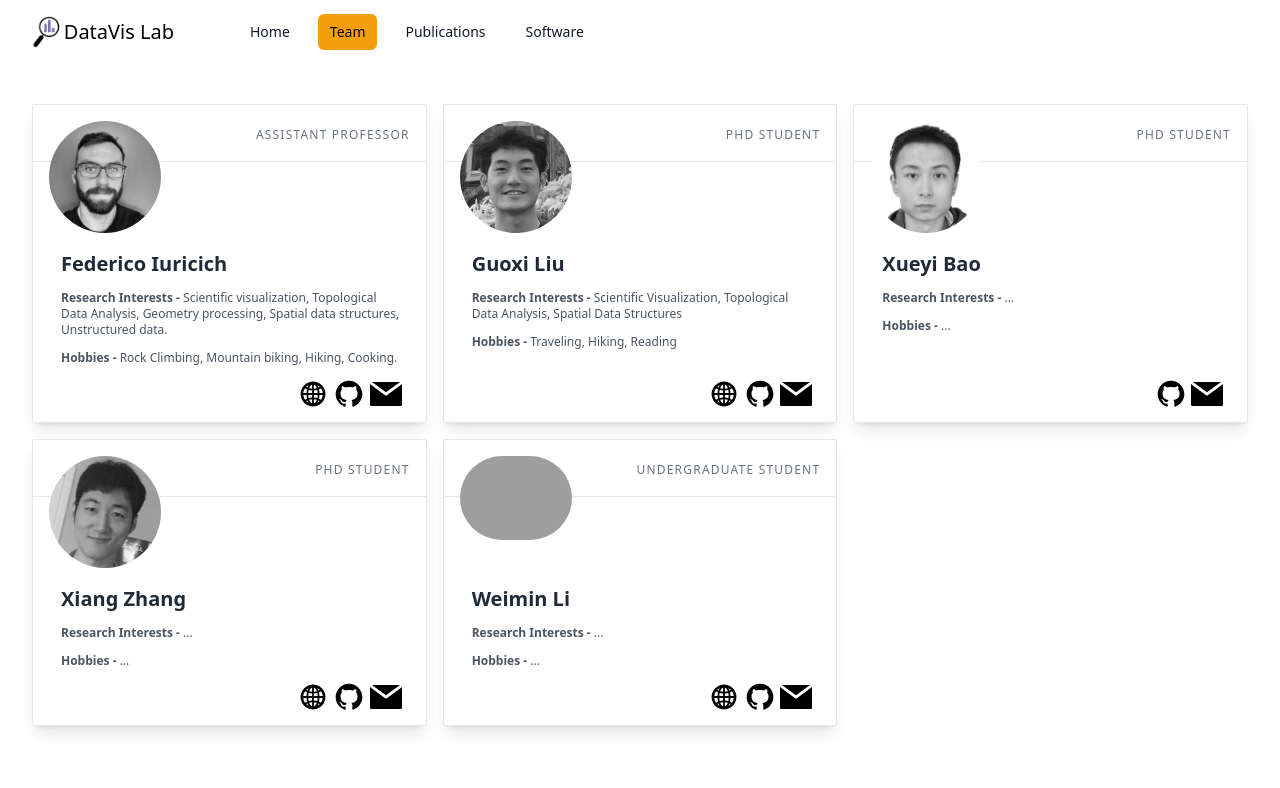
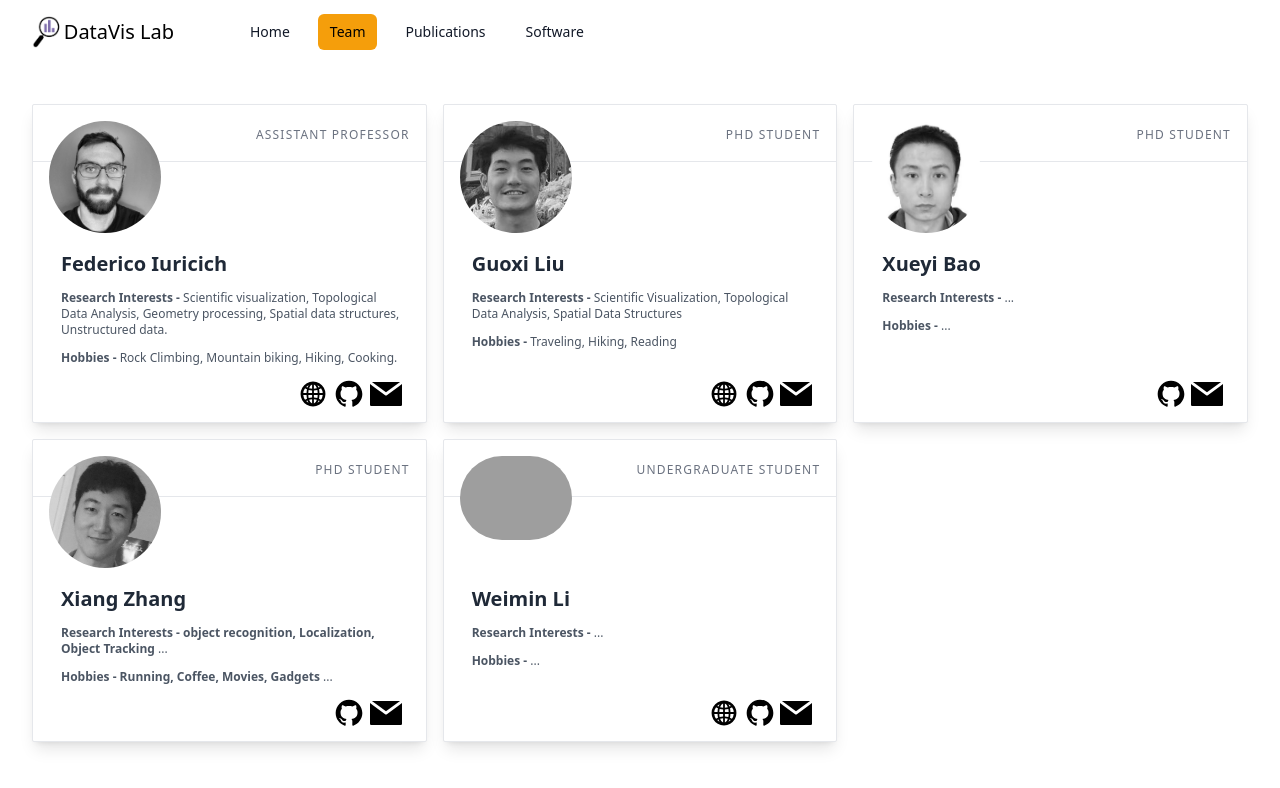
Before and after one commit to DaVisLab/DaVisLab.github.io, a website: page team.html in a window 1280 px wide. Drawn offline with Linux system fonts and the light colour scheme; grey boxes are pictures that could not be loaded.

Commit message:
Update Xiang's data

```diff
--- a/team.html
+++ b/team.html
@@ -143,18 +143,18 @@
 
           </p>
           <p class="text-gray-600 text-xs pl-2 m-3">
-            <span class="font-bold">Research Interests - </span>
+            <span class="font-bold">Research Interests - object recognition, Localization, Object Tracking</span>
             ...
           </p>
           <p class="text-gray-600 text-xs pl-2 mx-3 mb-10">
-            <span class="font-bold">Hobbies - </span>
+            <span class="font-bold">Hobbies - Running, Coffee, Movies, Gadgets</span>
             ...
           </p>
         </div>
 
         <div class="absolute bottom-0 right-0">
-          <a href=""><img src="img/web.svg" class="w-8 pb-3 tracking-widest inline "alt=""></a>
-          <a href=""><img src="img/github.svg" class="w-8 pb-3 tracking-widest inline "alt=""></a>
+          <!-- <a href=""><img src="img/web.svg" class="w-8 pb-3 tracking-widest inline "alt=""></a> -->
+          <a href="https://github.com/ghs2015"><img src="img/github.svg" class="w-8 pb-3 tracking-widest inline "alt=""></a>
           <a href="mailto:xzhang7@clemson.edu"><img src="img/email-svgrepo-com.svg" class="w-8 pb-3 mr-6 tracking-widest inline "alt=""></a>
         </div>
       </div>
```
Also changed, not shown: 3 other files.
